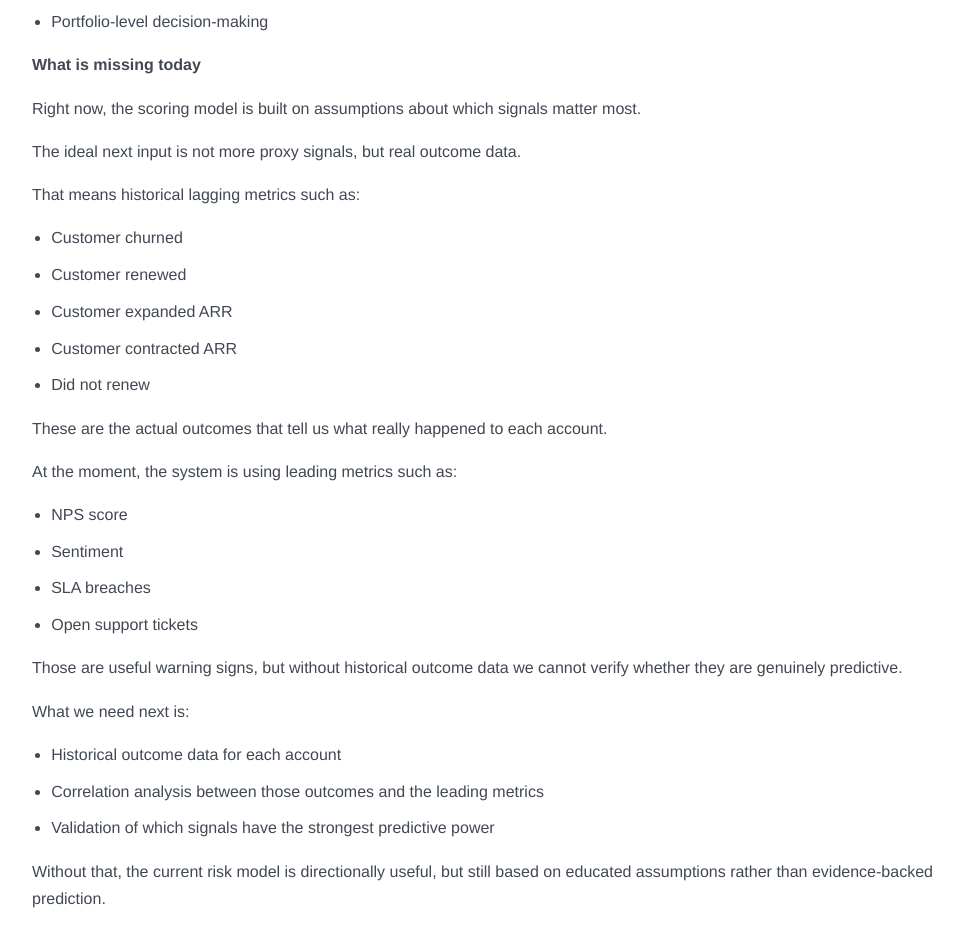
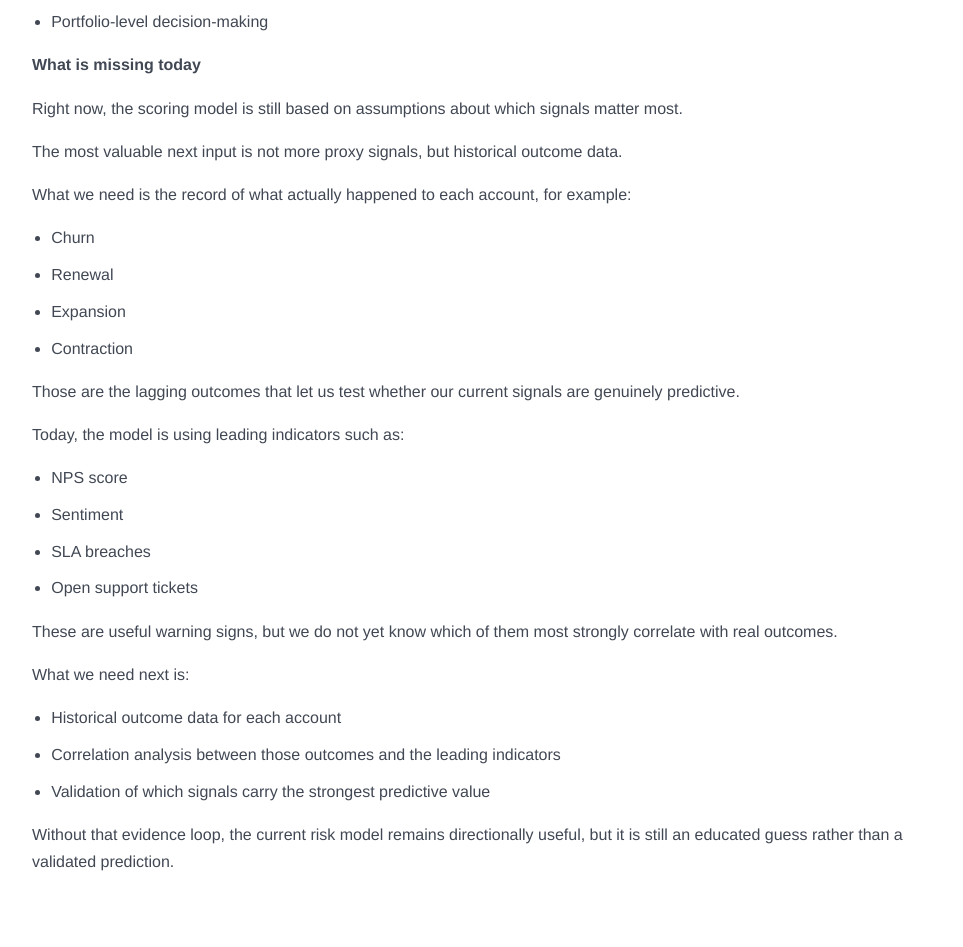
Before and after one commit to jonsearle/tenzing-mvp, a Next.js app: page /write-up in a window 1280 px wide. Shown: the part 5180-6127 px from the top of the page, without its empty margins (0-963 px from the left). Built offline with nearby package versions, Linux system fonts and the light colour scheme; no server answers.

Commit message:
Tighten write-up language around leading and lagging metrics

```diff
--- a/app/write-up/page.tsx
+++ b/app/write-up/page.tsx
@@ -291,26 +291,28 @@ export default async function WriteUpPage() {
             <strong>What is missing today</strong>
           </p>
           <p>
-            Right now, the scoring model is built on assumptions about which
-            signals matter most.
+            Right now, the scoring model is still based on assumptions about
+            which signals matter most.
           </p>
           <p>
-            The ideal next input is not more proxy signals, but real outcome
-            data.
+            The most valuable next input is not more proxy signals, but
+            historical outcome data.
           </p>
-          <p>That means historical lagging metrics such as:</p>
+          <p>
+            What we need is the record of what actually happened to each
+            account, for example:
+          </p>
           <ul className="writeUpList">
-            <li>Customer churned</li>
-            <li>Customer renewed</li>
-            <li>Customer expanded ARR</li>
-            <li>Customer contracted ARR</li>
-            <li>Did not renew</li>
+            <li>Churn</li>
+            <li>Renewal</li>
+            <li>Expansion</li>
+            <li>Contraction</li>
           </ul>
           <p>
-            These are the actual outcomes that tell us what really happened to
-            each account.
+            Those are the lagging outcomes that let us test whether our current
+            signals are genuinely predictive.
           </p>
-          <p>At the moment, the system is using leading metrics such as:</p>
+          <p>Today, the model is using leading indicators such as:</p>
           <ul className="writeUpList">
             <li>NPS score</li>
             <li>Sentiment</li>
@@ -318,22 +320,24 @@ export default async function WriteUpPage() {
             <li>Open support tickets</li>
           </ul>
           <p>
-            Those are useful warning signs, but without historical outcome data
-            we cannot verify whether they are genuinely predictive.
+            These are useful warning signs, but we do not yet know which of
+            them most strongly correlate with real outcomes.
           </p>
           <p>What we need next is:</p>
           <ul className="writeUpList">
             <li>Historical outcome data for each account</li>
             <li>
               Correlation analysis between those outcomes and the leading
-              metrics
+              indicators
             </li>
-            <li>Validation of which signals have the strongest predictive power</li>
+            <li>
+              Validation of which signals carry the strongest predictive value
+            </li>
           </ul>
           <p>
-            Without that, the current risk model is directionally useful, but
-            still based on educated assumptions rather than evidence-backed
-            prediction.
+            Without that evidence loop, the current risk model remains
+            directionally useful, but it is still an educated guess rather than
+            a validated prediction.
           </p>
         </section>
       </div>
```
Also changed, not shown: 1 other file (tests, documents, lock files or other folders).
